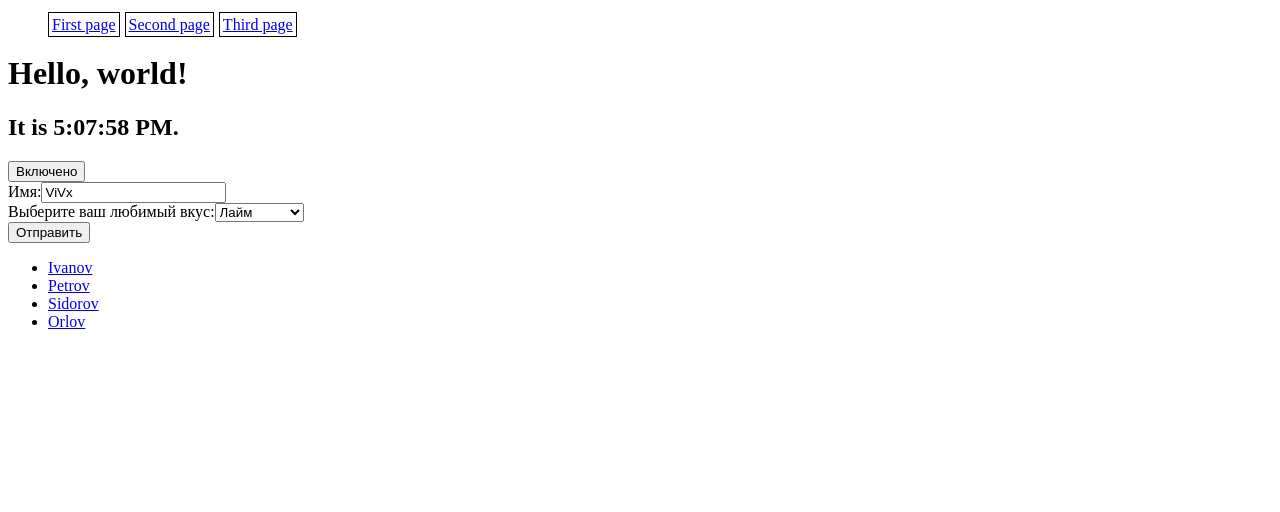
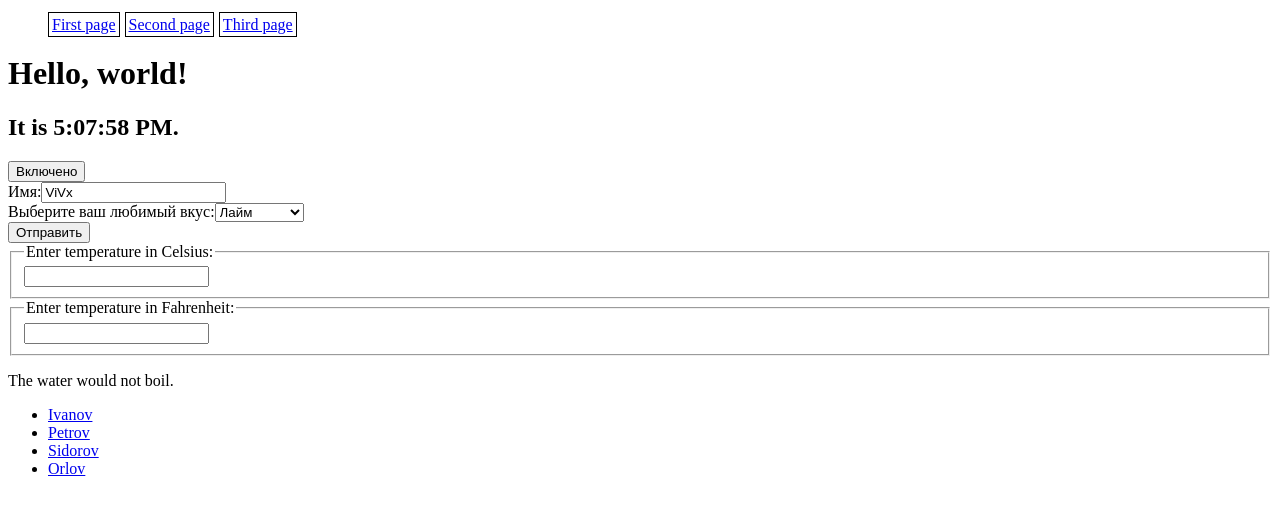
Before and after one commit to Julia3000/SalaryApp-front, a React (Create React App) app: page / in a window 1280 px wide. Shown: the top 512 px of the page. Built offline with nearby package versions, Linux system fonts and the light colour scheme.

Commit message:
Complete part "Up state"

```diff
--- a/src/components/App.js
+++ b/src/components/App.js
@@ -4,6 +4,7 @@
 import Toggle from "./Toggle";
 import EmployeeList from "./EmployeeList";
 import NameForm from "./NameForm";
+import Calculator from "./Calculator";
 
 class App extends React.Component {
     render() {
@@ -13,6 +14,7 @@
                 <Clock />
                 <Toggle />
                 <NameForm />
+                <Calculator />
                 <EmployeeList />
             </div>
         );
--- /dev/null
+++ b/src/components/Calculator.js
@@ -0,0 +1,96 @@
+import React from "react";
+
+const scaleNames = {
+    c: 'Celsius',
+    f: 'Fahrenheit'
+};
+
+function toCelsius(fahrenheit) {
+    return (fahrenheit - 32) * 5 / 9;
+}
+
+function toFahrenheit(celsius) {
+    return (celsius * 9 / 5) + 32;
+}
+
+function tryConvert(temperature, convert) {
+    const input = parseFloat(temperature);
+    if (Number.isNaN(input)) {
+        return '';
+    }
+    const output = convert(input);
+    const rounded = Math.round(output * 1000) / 1000;
+    return rounded.toString();
+}
+
+function BoilingVerdict(props) {
+    if (props.celsius >= 100) {
+        return <p>The water would boil.</p>;
+    }
+    return <p>The water would not boil.</p>;
+}
+
+class TemperatureInput extends React.Component {
+    constructor(props) {
+        super(props);
+        this.handleChange = this.handleChange.bind(this);
+    }
+
+    handleChange(e) {
+        this.props.onTemperatureChange(e.target.value);
+    }
+
+    render() {
+        const temperature = this.props.temperature;
+        const scale = this.props.scale;
+        return (
+            <fieldset>
+                <legend>Enter temperature in {scaleNames[scale]}:</legend>
+                <input value={temperature}
+                       onChange={this.handleChange} />
+            </fieldset>
+        );
+    }
+}
+
+class Calculator extends React.Component {
+    constructor(props) {
+        super(props);
+        this.handleCelsiusChange = this.handleCelsiusChange.bind(this);
+        this.handleFahrenheitChange = this.handleFahrenheitChange.bind(this);
+        this.state = {temperature: '', scale: 'c'};
+    }
+
+    handleCelsiusChange(temperature) {
+        this.setState({scale: 'c', temperature});
+    }
+
+    handleFahrenheitChange(temperature) {
+        this.setState({scale: 'f', temperature});
+    }
+
+    render() {
+        const scale = this.state.scale;
+        const temperature = this.state.temperature;
+        const celsius = scale === 'f' ? tryConvert(temperature, toCelsius) : temperature;
+        const fahrenheit = scale === 'c' ? tryConvert(temperature, toFahrenheit) : temperature;
+
+        return (
+            <div>
+                <TemperatureInput
+                    scale="c"
+                    temperature={celsius}
+                    onTemperatureChange={this.handleCelsiusChange} />
+                <TemperatureInput
+                    scale="f"
+                    temperature={fahrenheit}
+                    onTemperatureChange={this.handleFahrenheitChange} />
+                <BoilingVerdict
+                    celsius={parseFloat(celsius)} />
+            </div>
+        );
+    }
+}
+
+
+export default Calculator;
```
